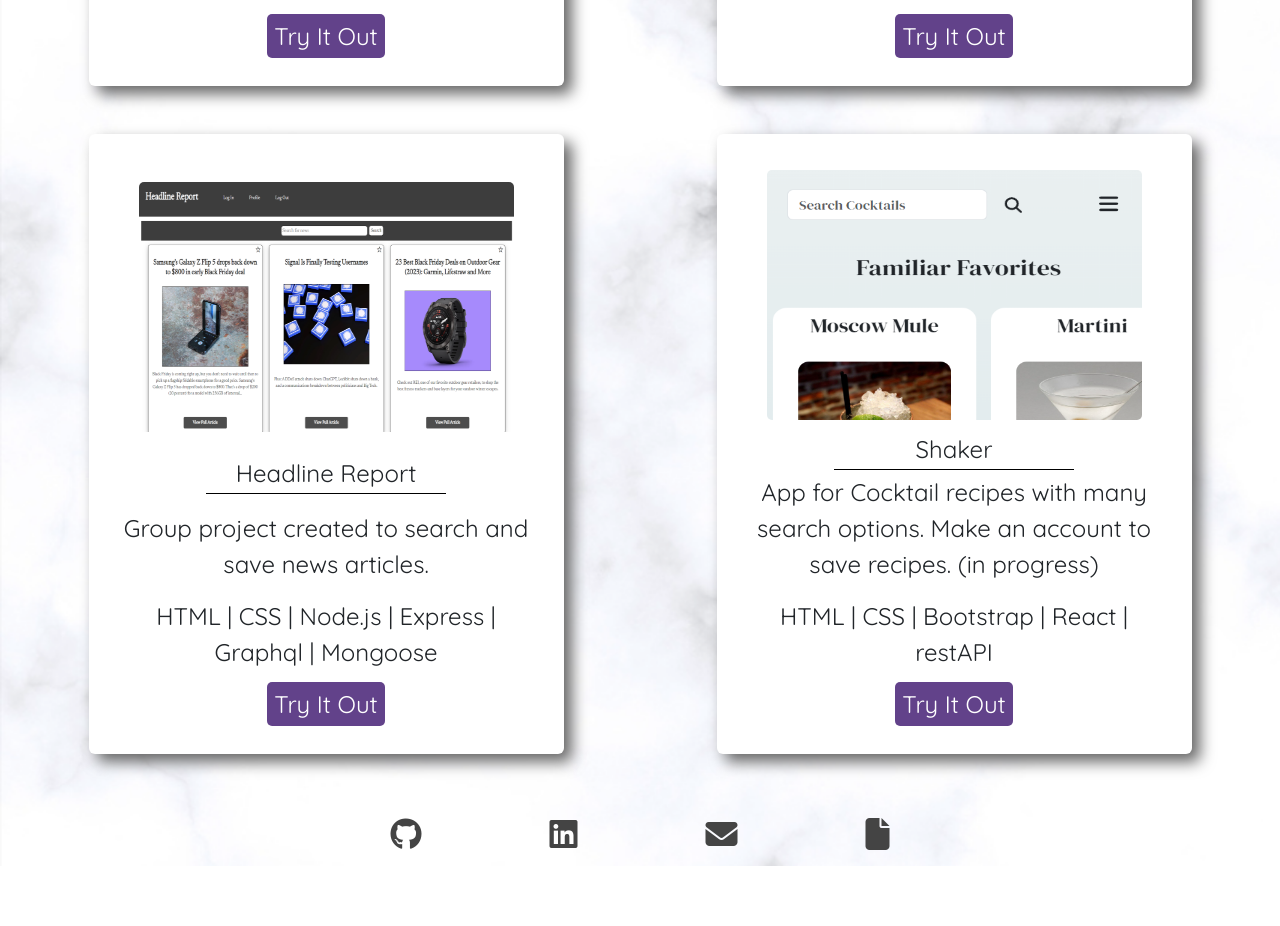
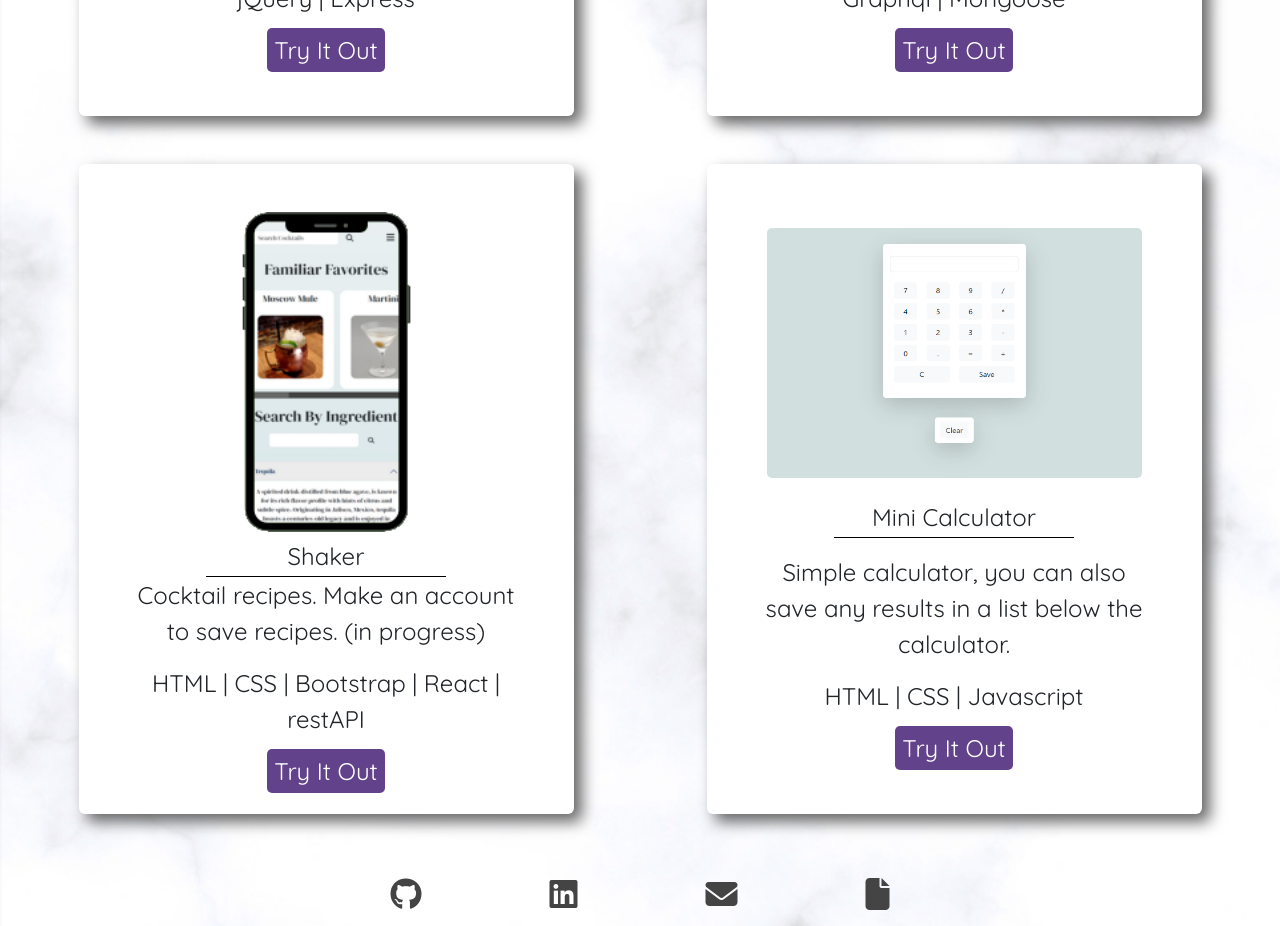
Before and after one commit to samanthagard13/SG-React-Portfolio, a React (Vite) app: page /web in a window 1280 px wide. Shown: the part 940-1866 px from the top of the page. Before the commit the page ends 1806 px from the top, so only its background shows below. Built offline with nearby package versions, Linux system fonts and the light colour scheme.

Commit message:
changes to web pics

```diff
--- a/src/App.css
+++ b/src/App.css
@@ -110,11 +110,11 @@ p {
   background-color: white;
   border: none;
   box-shadow: 8px 8px 15px rgb(102, 102, 102);
-  height: 620px;
-  width: 475px;
+  height: 650px;
+  width: 495px;
   margin: auto;
   margin-bottom: 3em;
-  padding: 2em;
+  padding: 3em;
 }
 
 .web-img {
@@ -140,6 +140,11 @@ p {
 
 .project-link:hover {
   box-shadow: 5px 5px 10px rgb(102, 102, 102);
+}
+
+.phone {
+  height: 320px;
+  width: auto;
 }
 
 /*  */
@@ -270,8 +275,8 @@ h2 {
   }
 
   .web-card {
-    width: 380px;
-    height: 400px;
+    width: 400px;
+    height: 500px;
   }
 
   .web-img {
--- a/src/pages/WebPage.jsx
+++ b/src/pages/WebPage.jsx
@@ -33,6 +33,48 @@ function WebPage() {
               </Card.Text>
             </Card>
           </Col>
+
+          <Col xl={6} lg={6} md={6} sm={12}>
+            <Card className="web-card">
+              <Card.Img src="/images/HC-mobile.png" className="phone"/>
+              <Card.Title className="web-title">Handmade Cravings</Card.Title>
+              <Card.Text>
+                Recipe blog (in progress)
+              </Card.Text>
+              <Card.Text>
+                HTML | CSS | Node.js | Express | Graphql | Mongoose
+              </Card.Text>
+              <Card.Text>
+                <a
+                  href="https://handmade-cravings.vercel.app/"
+                  target="_blank"
+                  className="project-link"
+                >
+                  Try It Out
+                </a>
+              </Card.Text>
+            </Card>
+          </Col>
+          <Col xl={6} lg={6} md={6} sm={12}>
+            <Card className="web-card">
+              <Card.Img src="/images/shaker-mobile.png" className="phone" />
+              <Card.Title className="web-title">Shaker</Card.Title>
+              <Card.Text>
+                Cocktail recipes. Make an
+                account to save recipes. (in progress)
+              </Card.Text>
+              <Card.Text>HTML | CSS | Bootstrap | React | restAPI</Card.Text>
+              <Card.Text>
+                <a
+                  href="https://shaker-seven.vercel.app/"
+                  target="_blank"
+                  className="project-link"
+                >
+                  Try It Out
+                </a>
+              </Card.Text>
+            </Card>
+          </Col>
           <Col xl={6} lg={6} md={6} sm={12}>
             <Card className="web-card">
               <Card.Img src="/images/calc-screenshot.png" className="web-img" />
@@ -53,47 +95,6 @@ function WebPage() {
               </Card.Text>
             </Card>
           </Col>
-          <Col xl={6} lg={6} md={6} sm={12}>
-            <Card className="web-card">
-              <Card.Img src="/images/Headline-screenshot.png" className="web-img" />
-              <Card.Title className="web-title">Headline Report</Card.Title>
-              <Card.Text>
-                Group project created to search and save news articles.
-              </Card.Text>
-              <Card.Text>
-                HTML | CSS | Node.js | Express | Graphql | Mongoose
-              </Card.Text>
-              <Card.Text>
-                <a
-                  href="https://eddyk15501-headline-report-3d1644b4d160.herokuapp.com/"
-                  target="_blank"
-                  className="project-link"
-                >
-                  Try It Out
-                </a>
-              </Card.Text>
-            </Card>
-          </Col>
-          <Col xl={6} lg={6} md={6} sm={12}>
-            <Card className="web-card">
-              <Card.Img src="/images/shaker-square.png" className="web-img" />
-              <Card.Title className="web-title">Shaker</Card.Title>
-              <Card.Text>
-                App for Cocktail recipes with many search options. Make an
-                account to save recipes. (in progress)
-              </Card.Text>
-              <Card.Text>HTML | CSS | Bootstrap | React | restAPI</Card.Text>
-              <Card.Text>
-                <a
-                  href="https://shaker-seven.vercel.app/"
-                  target="_blank"
-                  className="project-link"
-                >
-                  Try It Out
-                </a>
-              </Card.Text>
-            </Card>
-          </Col>
         </Row>
 
         <Footer />
```
Also changed, not shown: public/images/HC-mobile.png (added), public/images/shaker-mobile.png (added).
